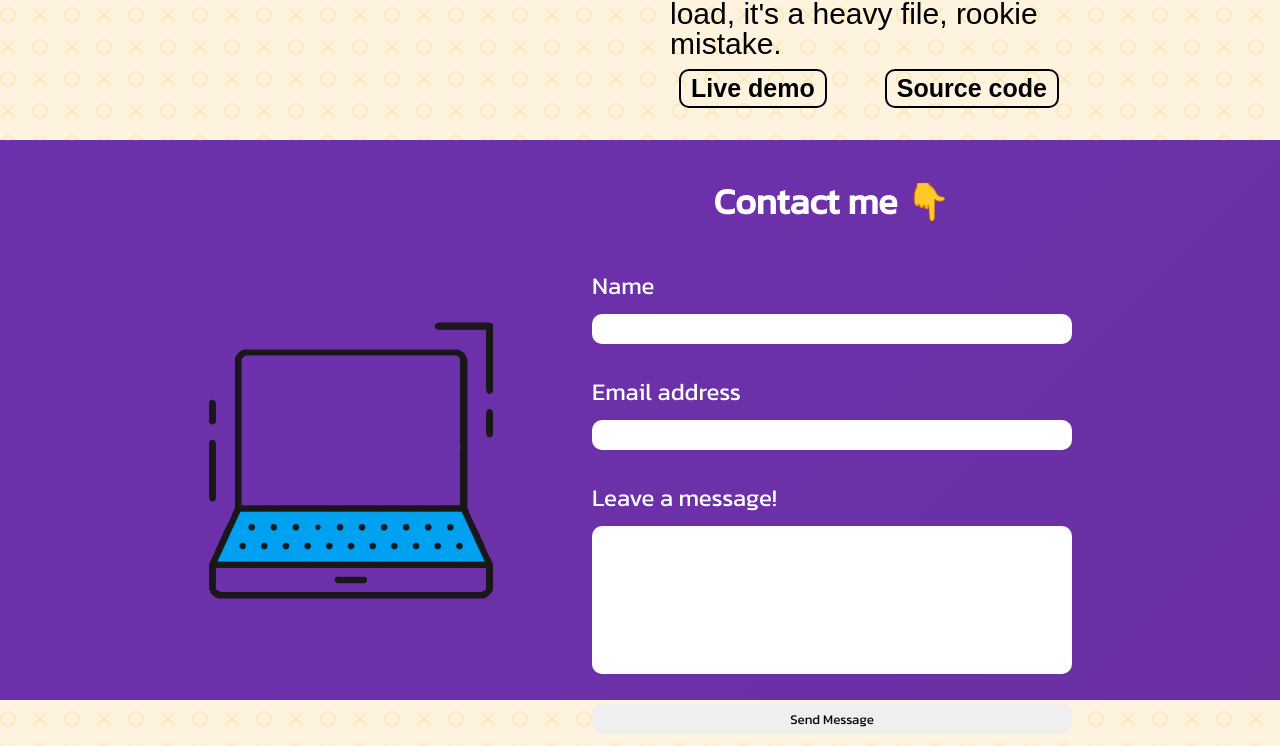
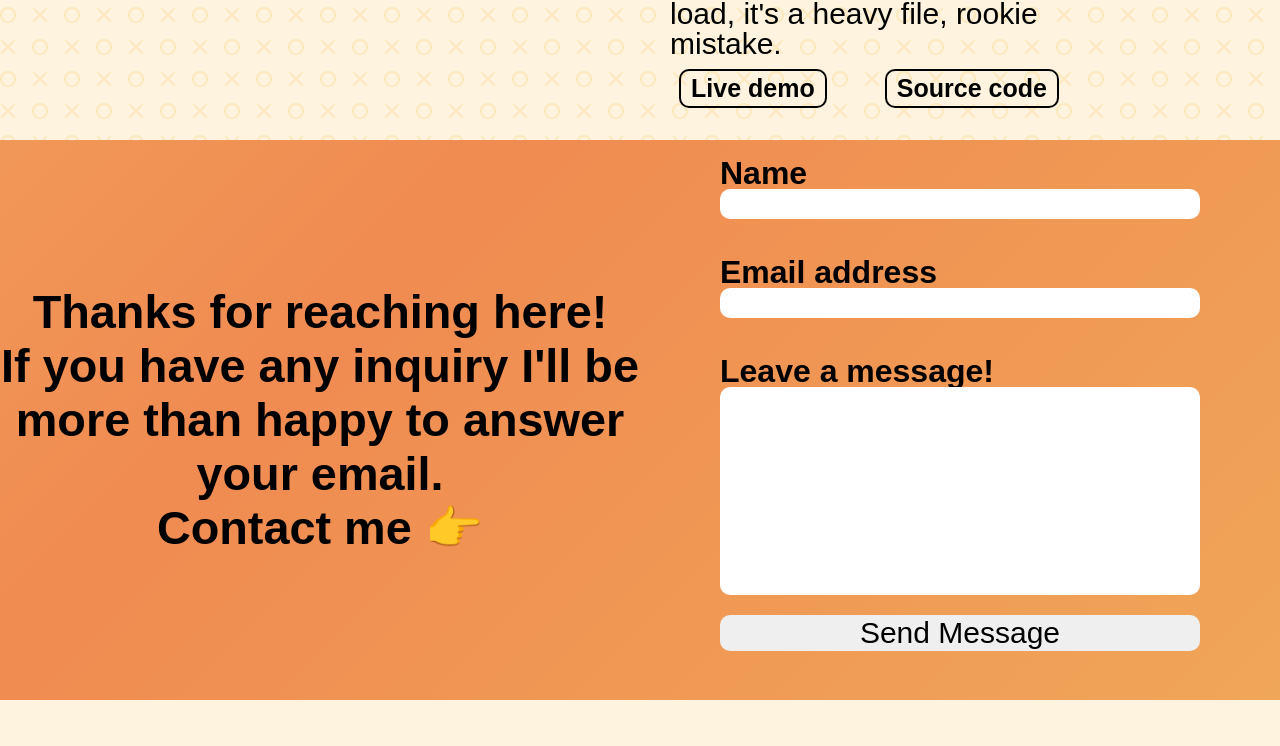
Before and after one commit to MartinWassner/portfolio, a website: page index.html in a window 1280 px wide. Shown: the part 3193-3939 px from the top of the page. After the commit the page ends 3893 px from the top, so only its background shows below. Drawn offline with nearby package versions, Linux system fonts and the light colour scheme; a web font is replaced by a local one.

Commit message:
NS Email

```diff
--- a/index.html
+++ b/index.html
@@ -152,11 +152,16 @@
     </div>
     </div>
     <div class="form-container">
-        <div class="gif">
-            <img src="/imgs/giphy.gif" alt="">
+
+        <div class="text-email">
+            <h3>Thanks for reaching here!
+                <br>
+                If you have any inquiry I'll be more than happy to answer your email.
+                <br>
+                Contact me &#128073
+            </h3>
         </div>
         <form class="email-form" action="https://getform.io/f/3f4eba1d-46f1-4d9c-a677-dafba4ab2f7d" method="POST">
-            <H2 id="contact">Contact me &#128071</H2>
 
             <div class="name">
                 <label class="fcf-label ">Name</label>
--- a/scss/components/_emailform.scss
+++ b/scss/components/_emailform.scss
@@ -1,16 +1,14 @@
 .form-container {
     display: grid;
-    grid-template-columns: 30% 70%;
+    grid-template-columns: 50% 50%;
     height: 70vh;
     align-items: center;
     justify-items: center;
 
-    background: linear-gradient(-45deg, #6b2f9c, #6d31b3, #5223d5);
+    background: linear-gradient(-45deg, #f0bd5e, #f08b51, #f5c66f, #b6bdbb);
     background-size: 400% 400%;
     animation: gradient 15s ease infinite;
-    font-family: 'Kanit', sans-serif;
 
-    // clip-path: polygon(0 0, 100% 0, 100% 90%, 0% 100%);
 
     @keyframes gradient {
         0% {
@@ -50,13 +48,13 @@
     }
 }
 
-.gif{
+.text-email{
     grid-column: 1 / 2;
+    text-align: center;
+    font-family: $details-font;
+    font-size: 40px;
 
-    img{
-        height: 50%;
-        padding-left: 50%;
-    }
+
 }
 
 .email-form {
@@ -64,19 +62,24 @@
     display: grid;
     height: 95%;
     justify-items: center;
+    align-items: center;
     grid-template-columns: 1fr;
-    grid-template-rows: repeat(4, auto);
+    grid-template-rows: repeat(3, auto);
     width: 100%;
     color: white;
 
+    font-size: 2rem;
+    font-weight: 500;
+    line-height: 1;
+    font-family: $details-font;
+    color: black;
+    font-weight: 600;
 
 
-    font-size: 1.5rem;
-    font-weight: 500;
-    line-height: 1.5;
-
-    div {
-        margin: 10px 0;
+    h2{
+        font-family: $big-font;
+        color: black;
+        font-weight: 100;
     }
 
     input {
@@ -84,26 +87,28 @@
         height: 30px;
         border-radius: 10px;
         border: none;
-        font-family: 'Kanit', sans-serif;
+        font-family: $details-font;
         padding-left: 10px;
-        font-size: 1rem;
+        font-size: 1.7rem;
     }
 
     textarea {
         width: 30rem;
         border-radius: 10px;
         border: none;
-        font-family: 'Kanit', sans-serif;
+        font-family: $details-font;
         padding-left: 10px;
-        font-size: 1rem;
+        font-size: 30px;
         resize: none;
     }
 
     button {
         width: 30rem;
         margin-top: 20px;
-        height: 30px;
-        font-family: 'Kanit', sans-serif;
+        height: auto;
+        font-family: $details-font;
+        font-size: 30px;
+        font-weight: 400;
         border-radius: 10px;
         border: none;
         cursor: pointer;
```
Also changed, not shown: css/style.css, imgs/output-onlinegiftools.gif (added), 1 other file.
